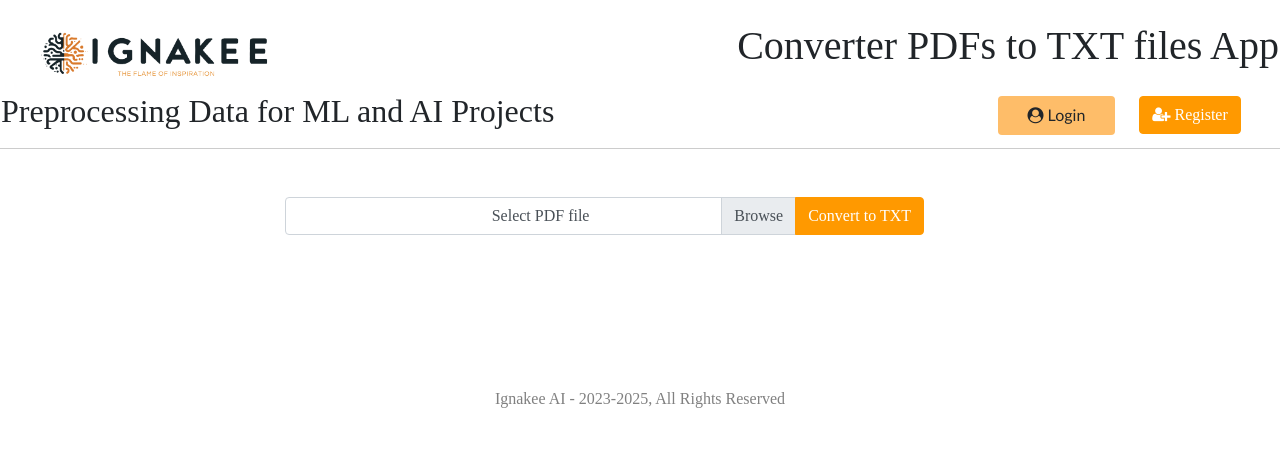
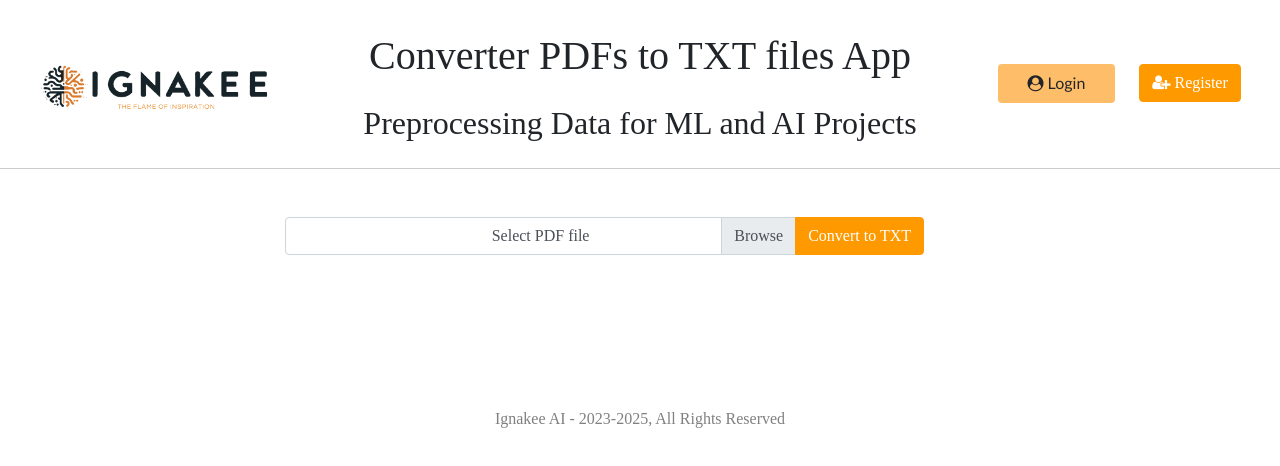
Before and after one commit to arlexrush/Advent-sBelieftsBotFront-, a React (Create React App) app: page / in a window 1280 px wide. Shown: the top 466 px of the page. Built offline with nearby package versions, Linux system fonts and the light colour scheme; a web font is replaced by a local one.

Commit message:
fix heater

```diff
--- a/src/Components/Layout/Header.js
+++ b/src/Components/Layout/Header.js
@@ -1,7 +1,6 @@
 import React from "react";
 import { Fragment } from "react";
 import { Link } from "react-router-dom";
-
 
 const Header = () => {
   return (
@@ -9,15 +8,17 @@ const Header = () => {
       <nav className="navbar row navbar-custom">
         <div className="col-12 col-md-3">
           <div className="navbar-brand" to={`/`}>
-            <Link  className="btn btn-block" to={`/`}>
-              <img src="../LogoIgnakee.png" className="logo" alt="Logo"/>
+            <Link className="btn btn-block" to={`/`}>
+              <img src="../LogoIgnakee.png" className="logo" alt="Logo" />
             </Link>
           </div>
         </div>
-
-        <h1>Converter PDFs to TXT files App</h1>
-        <h2>Preprocessing Data for ML and AI Projects</h2>
-
+        <div class="text-center mx-auto">
+          <h1 class="mx-auto my-4">Converter PDFs to TXT files App</h1>
+          <h2 class="mx-auto my-3">
+            Preprocessing Data for ML and AI Projects
+          </h2>
+        </div>
         <div className="col-12 col-md-3 mt-4 mt-md-0 text-center">
           <Link className="btn mr-2 mr-md-4" id="login_btn">
             <i className="fa fa-user-circle"></i> Login
```
